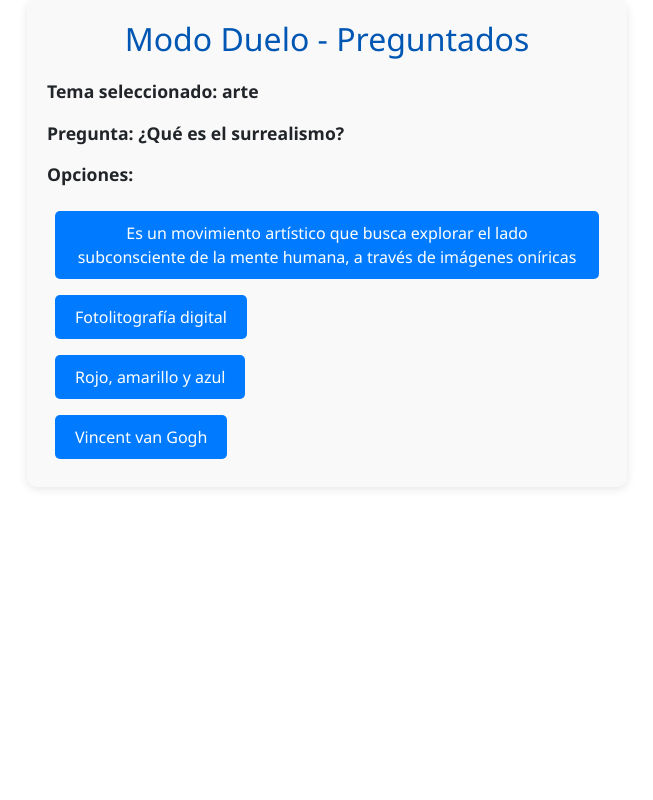
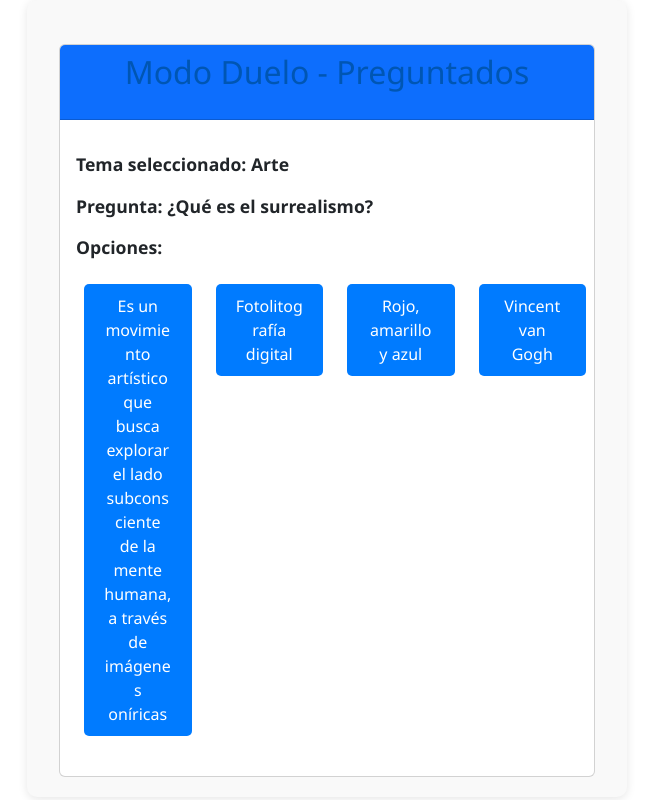
Before and after one commit to nachomonllor/sala-de-juegos-2025, an Angular app: page / in a window 1280 px wide. Shown: the whole page, without its empty margins (313-966 px from the left). Built offline with nearby package versions, Linux system fonts and the light colour scheme.

Commit message:
bootstrap

```diff
--- a/package.json
+++ b/package.json
@@ -17,6 +17,7 @@
     "@angular/platform-browser": "^19.2.0",
     "@angular/platform-browser-dynamic": "^19.2.0",
     "@angular/router": "^19.2.0",
+    "bootstrap": "^5.3.5",
     "rxjs": "~7.8.0",
     "tslib": "^2.3.0",
     "zone.js": "~0.15.0"
--- a/src/app/app.component.ts
+++ b/src/app/app.component.ts
@@ -7,7 +7,7 @@ import { DuelComponent } from './duel/duel.component';
 
 @Component({
   selector: 'app-root',
-  imports: [CommonModule, FormsModule, HangmanComponent, MayorMenorComponent, DuelComponent],
+  imports: [CommonModule, FormsModule, DuelComponent],
   templateUrl: './app.component.html',
   styleUrl: './app.component.css'
 })
--- a/src/app/duel/duel.component.html
+++ b/src/app/duel/duel.component.html
@@ -1,8 +1,46 @@
+<div class="container mt-4">
+    <div class="card">
+        <div class="card-header bg-primary text-white">
+            <h2 class="text-center">Modo Duelo - Preguntados</h2>
+        </div>
+        <div class="card-body">
+            <p class="lead text-center">
+
+            <p><strong>Tema seleccionado:</strong> {{ selectedTheme.toString() | titlecase }}</p>
 
 
+            <p class="lead"><strong>Pregunta:</strong> {{ currentQuestion }}</p>
+
+            <div class="mb-3">
+                <p><strong>Opciones:</strong></p>
+                <div class="row">
+                    <div class="col-6 col-md-3" *ngFor="let opt of options">
+                        <button class="btn btn-outline-primary w-100 mb-2" (click)="selectAnswer(opt)"
+                            [disabled]="answeredCorrectly">
+                            {{ opt }}
+                        </button>
+                    </div>
+                </div>
+            </div>
+
+            <div *ngIf="message" class="alert alert-info">
+                <p class="mb-0">{{ message }}</p>
+            </div>
+
+            <div *ngIf="answeredCorrectly" class="text-center">
+                <button class="btn btn-success" (click)="nextQuestion()">Siguiente Pregunta</button>
+            </div>
+        </div>
+    </div>
+</div>
+
+
+
+
+
+<!--
 <div>
     <h2>Modo Duelo - Preguntados</h2>
-    <!-- Se muestra el tema seleccionado -->
     <p><strong>Tema seleccionado:</strong> {{ selectedTheme }}</p>
 
     <p><strong>Pregunta:</strong> {{ currentQuestion }}</p>
@@ -22,3 +60,6 @@
       <button (click)="nextQuestion()">Siguiente Pregunta</button>
     </div>
   </div>
+
+
+ -->
--- a/src/app/duel/duel.component.ts
+++ b/src/app/duel/duel.component.ts
@@ -37,7 +37,9 @@ export class DuelComponent implements OnInit {
   };
 
   // Variable para almacenar el tema seleccionado
-  selectedTheme: keyof typeof this.questions = "historia";
+  //selectedTheme: keyof typeof this.questions = "historia";
+
+  selectedTheme: string = "historia";
 
   // Variables para la pregunta actual y opciones
   currentQuestion: string = '';
@@ -57,7 +59,7 @@ export class DuelComponent implements OnInit {
   selectRandomTheme(): void {
     const themes = Object.keys(this.questions);
     const randomIndex = Math.floor(Math.random() * themes.length);
-    this.selectedTheme = themes[randomIndex] as keyof typeof this.questions;
+    this.selectedTheme = themes[randomIndex]; // as keyof typeof this.questions;
   }
 
   // Selecciona una nueva pregunta aleatoriamente y genera las opciones de respuesta.
--- a/src/app/mayor-menor/mayor-menor.component.html
+++ b/src/app/mayor-menor/mayor-menor.component.html
@@ -1,6 +1,3 @@
-<p>mayor-menor works!</p>
-
-
 <div class="game-container">
     <h1>Juego: Mayor o Menor</h1>
     <form [formGroup]="gameForm" (ngSubmit)="onSubmit()">
--- a/src/app/mayor-menor/mayor-menor.component.ts
+++ b/src/app/mayor-menor/mayor-menor.component.ts
@@ -1,8 +1,6 @@
 import { CommonModule } from '@angular/common';
 import { Component, OnInit } from '@angular/core';
 import { FormGroup, FormBuilder, Validators, FormsModule, ReactiveFormsModule } from '@angular/forms';
-
-
 
 @Component({
   selector: 'app-mayor-menor',
--- a/src/app/simple-form/simple-form.component.html
+++ b/src/app/simple-form/simple-form.component.html
@@ -1,6 +1,3 @@
-<p>simple-form works!</p>
-
-
 <form>
     <label for="letters">Ingresa solo letras (máximo 10 caracteres):</label>
     <input id="letters" [formControl]="lettersControl"
--- a/src/index.html
+++ b/src/index.html
@@ -8,6 +8,8 @@
   <link rel="icon" type="image/x-icon" href="favicon.ico">
   <link rel="stylesheet" href="https://maxcdn.bootstrapcdn.com/bootstrap/4.5.2/css/bootstrap.min.css">
 
+  <link href="https://cdn.jsdelivr.net/npm/bootstrap@5.3.5/dist/css/bootstrap.min.css" rel="stylesheet" integrity="sha384-SgOJa3DmI69IUzQ2PVdRZhwQ+dy64/BUtbMJw1MZ8t5HZApcHrRKUc4W0kG879m7" crossorigin="anonymous">
+
 </head>
 <body>
   <app-root></app-root>
```
Also changed, not shown: 1 other file (tests, documents, lock files or other folders).
